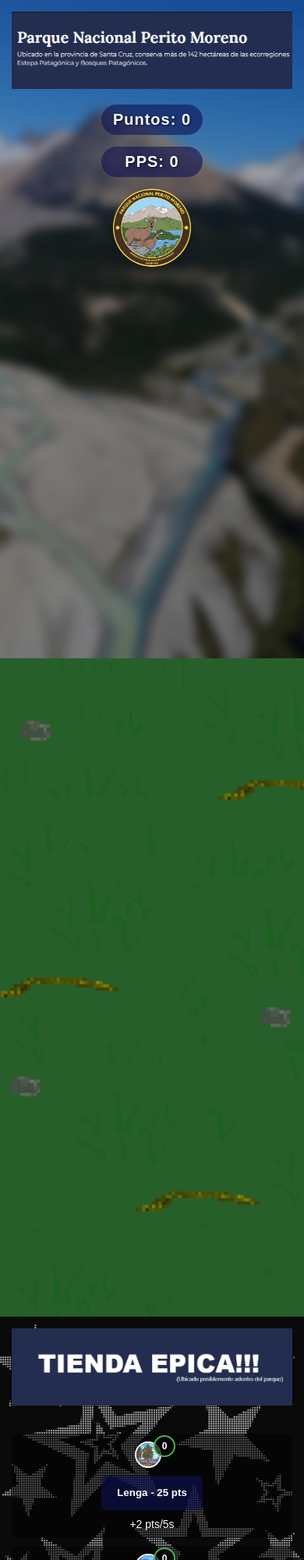
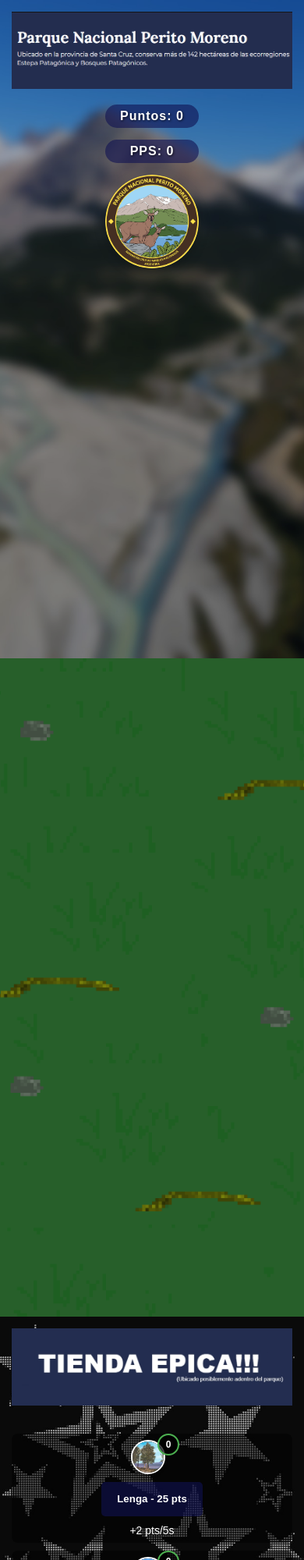
Before and after one commit to Damrona/parque, a plain HTML site: page index.html in a window 390 px wide. Shown: the top 2000 px of the page at 78% size. Drawn offline with Linux system fonts and the light colour scheme.

Commit message:
Update index.html

```diff
--- a/index.html
+++ b/index.html
@@ -10,6 +10,18 @@
     display: flex;
     height: 100vh;
     flex-direction: row; /* Default: horizontal en desktop */
+}
+
+/* Scroll suave entre columnas en móviles */
+@media (max-width: 768px) {
+    html {
+        scroll-behavior: smooth;
+        scroll-snap-type: y mandatory;
+    }
+
+    .columna {
+        scroll-snap-align: start;
+    }
 }
 
 /* Media query para móviles */
@@ -433,9 +445,81 @@
 .animal-en-parque[style*="z-index: 40"] {
     filter: drop-shadow(0 0 8px rgba(0,0,0,0.5));
 }
+/* Elimina el meta viewport duplicado (solo deja uno) */
+
+/* Contenedor principal */
+.contenedor {
+    display: flex;
+    height: 100vh;
+    flex-direction: row; /* Default: horizontal en desktop */
+}
+
+/* Media query para móviles */
+@media (max-width: 768px) {
+    .contenedor {
+        flex-direction: column; /* Cambia a vertical en móviles */
+        height: auto;
+        min-height: 100vh;
+    }
+
+    .columna {
+        width: 100% !important;
+        min-height: 100vh; /* Cada columna ocupa pantalla completa */
+        height: auto;
+        flex: none; /* Anula el flex:1 para móviles */
+    }
+
+    /* Optimización de elementos para móviles */
+    .img-clickeable {
+        width: 120px !important;
+        height: 120px !important;
+    }
+
+    .lista-animales {
+        max-height: 50vh;
+        overflow-y: auto;
+    }
+
+    /* Ajustes específicos para el parque en móviles */
+    #columna-parque {
+        overflow-x: hidden;
+    }
+
+    .animal-en-parque {
+        max-width: 70px !important;
+        max-height: 70px !important;
+    }
+
+    /* Mejora el scroll en móviles */
+    html {
+        -webkit-overflow-scrolling: touch;
+    }
+}
+
+/* Media query adicional para móviles pequeños */
+@media (max-width: 480px) {
+    .imagen-titulo {
+        max-height: 100px;
+    }
+
+    .puntos-conservacion {
+        font-size: 16px;
+        padding: 6px 12px;
+    }
+
+    .lista-animales li {
+        padding: 8px;
+        font-size: 14px;
+    }
+
+    .icono-animal {
+        width: 40px !important;
+        height: 40px !important;
+    }
+}
     </style>
 </head>
-<body>
+<body class="desktop">
                 <div class="contenedor">
                     <!-- Columna 1 (Interactiva) -->
                     <div class="columna" id="columna-hojas">
@@ -896,6 +980,12 @@ const capasAnimales = {
     "lago": 1
 };
 
+// Detecta móviles y añade clase al body
+if (/Mobi|Android/i.test(navigator.userAgent)) {
+    document.body.classList.remove('desktop');
+    document.body.classList.add('mobile');
+}
+
 function agregarElementoEspecial(nombre, zIndexFijo) {
     const elemento = document.createElement('img');
     elemento.src = `imagenes/${nombre}.png`;
```
